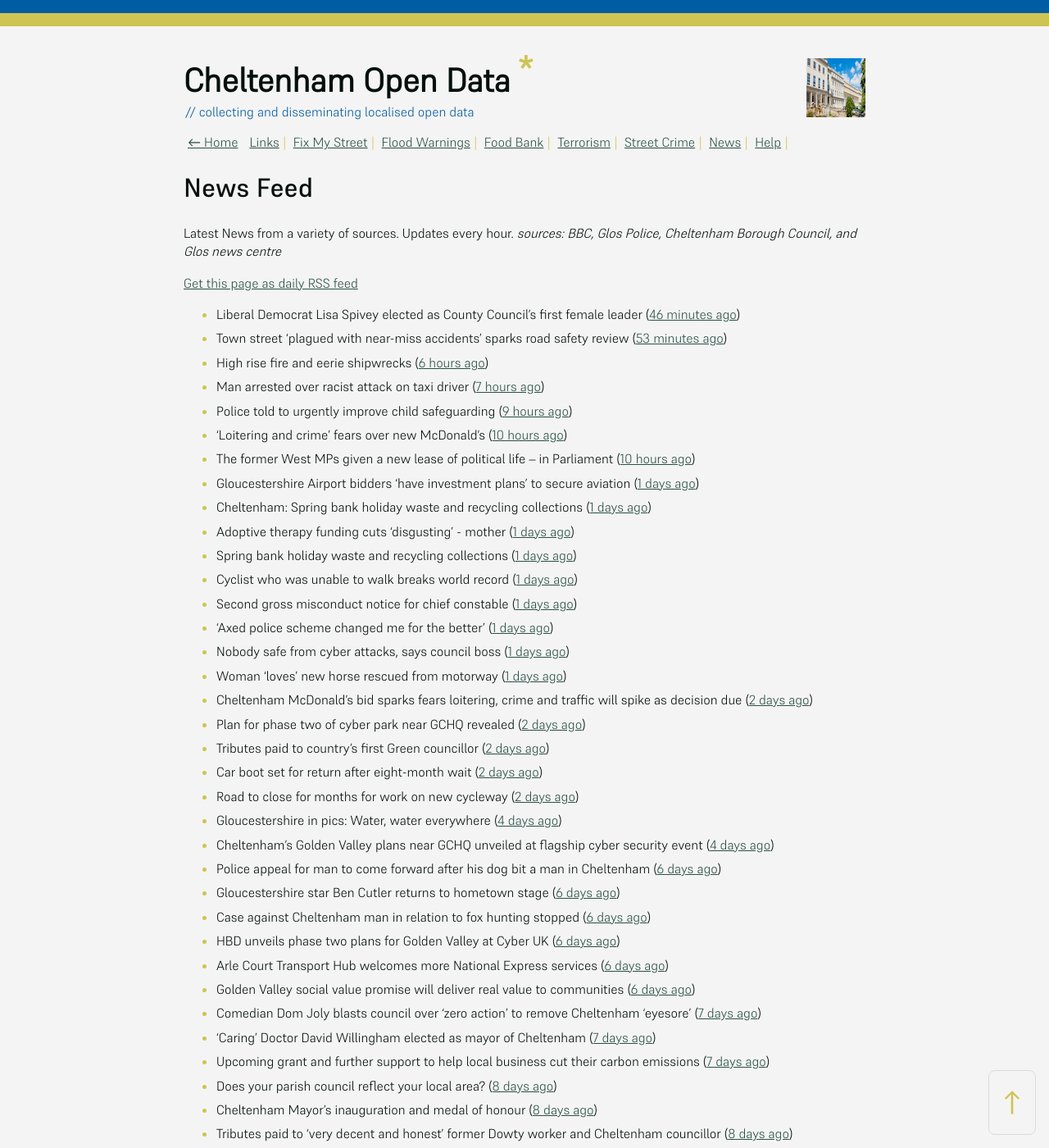
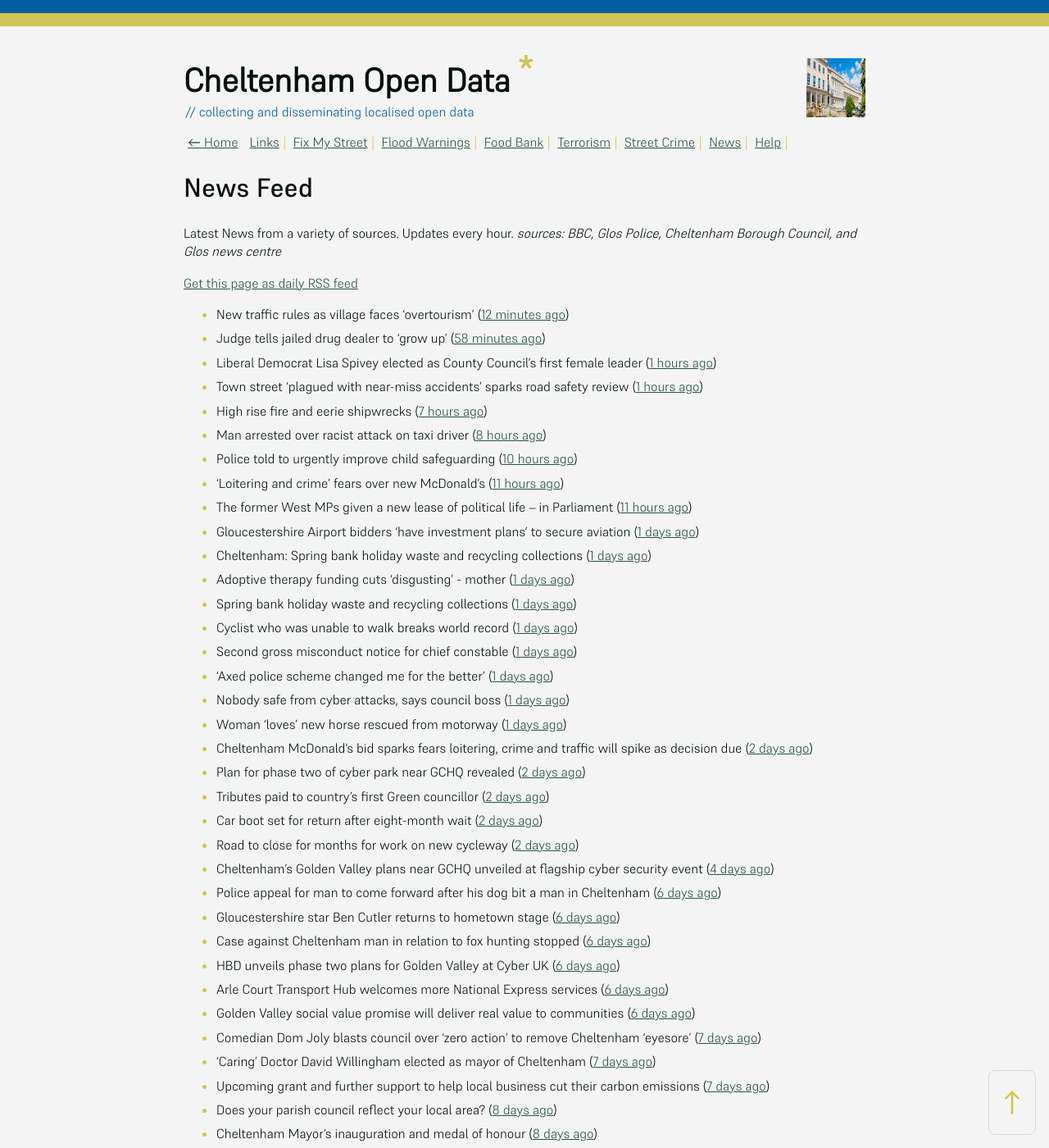
Before and after one commit to mat-0/cheltenham-open-data, a Jekyll site: the page built from _pages/news.md, in a window 1280 px wide and 1400 px high. Shown: the whole window at 82% size. Built offline with Jekyll 4.4.1, drawn with Linux system fonts in a browser that asks for light colours; some of the changed text lies outside the part shown.

Commit message:
Updated 2025-05-21 16:58:53

```diff
--- a/_pages/news.md
+++ b/_pages/news.md
@@ -12,13 +12,15 @@ _sources: BBC, Glos Police, Cheltenham Borough Council, and Glos news centre_
 [Get this page as daily RSS feed](/daily.rss)
 
 <!-- news_marker starts -->
-- Liberal Democrat Lisa Spivey elected as County Council’s first female leader ([46 minutes ago](https://gloucesternewscentre.co.uk/liberal-democrat-lisa-spivey-elected-as-county-councils-first-female-leader/))
-- Town street ‘plagued with near-miss accidents’ sparks road safety review ([53 minutes ago](https://gloucesternewscentre.co.uk/town-street-plagued-with-near-miss-accidents-sparks-road-safety-review/))
-- High rise fire and eerie shipwrecks ([6 hours ago](https://www.bbc.com/news/articles/cre99p0g8vxo))
-- Man arrested over racist attack on taxi driver ([7 hours ago](https://www.bbc.com/news/articles/c87jjwnqxz2o))
-- Police told to urgently improve child safeguarding ([9 hours ago](https://www.bbc.com/news/articles/clyggrx8njeo))
-- ‘Loitering and crime’ fears over new McDonald’s ([10 hours ago](https://www.bbc.com/news/articles/ckg4xerxx67o))
-- The former West MPs given a new lease of political life – in Parliament ([10 hours ago](https://www.bbc.com/news/articles/cp8y26vvkyxo))
+- New traffic rules as village faces 'overtourism' ([12 minutes ago](https://www.bbc.com/news/articles/cvg99j1y39ro))
+- Judge tells jailed drug dealer to 'grow up' ([58 minutes ago](https://www.bbc.com/news/articles/cp3qqky8gnwo))
+- Liberal Democrat Lisa Spivey elected as County Council’s first female leader ([1 hours ago](https://gloucesternewscentre.co.uk/liberal-democrat-lisa-spivey-elected-as-county-councils-first-female-leader/))
+- Town street ‘plagued with near-miss accidents’ sparks road safety review ([1 hours ago](https://gloucesternewscentre.co.uk/town-street-plagued-with-near-miss-accidents-sparks-road-safety-review/))
+- High rise fire and eerie shipwrecks ([7 hours ago](https://www.bbc.com/news/articles/cre99p0g8vxo))
+- Man arrested over racist attack on taxi driver ([8 hours ago](https://www.bbc.com/news/articles/c87jjwnqxz2o))
+- Police told to urgently improve child safeguarding ([10 hours ago](https://www.bbc.com/news/articles/clyggrx8njeo))
+- ‘Loitering and crime’ fears over new McDonald’s ([11 hours ago](https://www.bbc.com/news/articles/ckg4xerxx67o))
+- The former West MPs given a new lease of political life – in Parliament ([11 hours ago](https://www.bbc.com/news/articles/cp8y26vvkyxo))
 - Gloucestershire Airport bidders ‘have investment plans’ to secure aviation ([1 days ago](https://gloucesternewscentre.co.uk/gloucestershire-airport-bidders-have-investment-plans-to-secure-aviation/))
 - Cheltenham: Spring bank holiday waste and recycling collections ([1 days ago](https://gloucesternewscentre.co.uk/cheltenham-spring-bank-holiday-waste-and-recycling-collections/))
 - Adoptive therapy funding cuts 'disgusting' - mother ([1 days ago](https://www.bbc.com/news/articles/c4g2rpypmp9o))
@@ -33,7 +35,6 @@ _sources: BBC, Glos Police, Cheltenham Borough Council, and Glos news centre_
 - Tributes paid to country's first Green councillor ([2 days ago](https://www.bbc.com/news/articles/cd7gvr0g0qgo))
 - Car boot set for return after eight-month wait ([2 days ago](https://www.bbc.com/news/articles/cx2qvp3lp61o))
 - Road to close for months for work on new cycleway ([2 days ago](https://www.bbc.com/news/articles/cded9232w5wo))
-- Gloucestershire in pics: Water, water everywhere ([4 days ago](https://www.bbc.com/news/articles/c8e6d4g6k88o))
 - Cheltenham’s Golden Valley plans near GCHQ unveiled at flagship cyber security event ([4 days ago](https://gloucesternewscentre.co.uk/cheltenhams-golden-valley-plans-near-gchq-unveiled-at-flagship-cyber-security-event/))
 - Police appeal for man to come forward after his dog bit a man in Cheltenham ([6 days ago](https://gloucesternewscentre.co.uk/police-appeal-for-man-to-come-forward-after-his-dog-bit-a-man-in-cheltenham/))
 - Gloucestershire star Ben Cutler returns to hometown stage ([6 days ago](https://gloucesternewscentre.co.uk/gloucestershire-star-ben-cutler-returns-to-hometown-stage/))
```
Also changed, not shown: other parts of _pages/news.md (+1 -1 lines), _data/flood.json (+5 -27 lines), _pages/fix-my-street.md (+1 -1 lines), index.md (+5 -5 lines).
